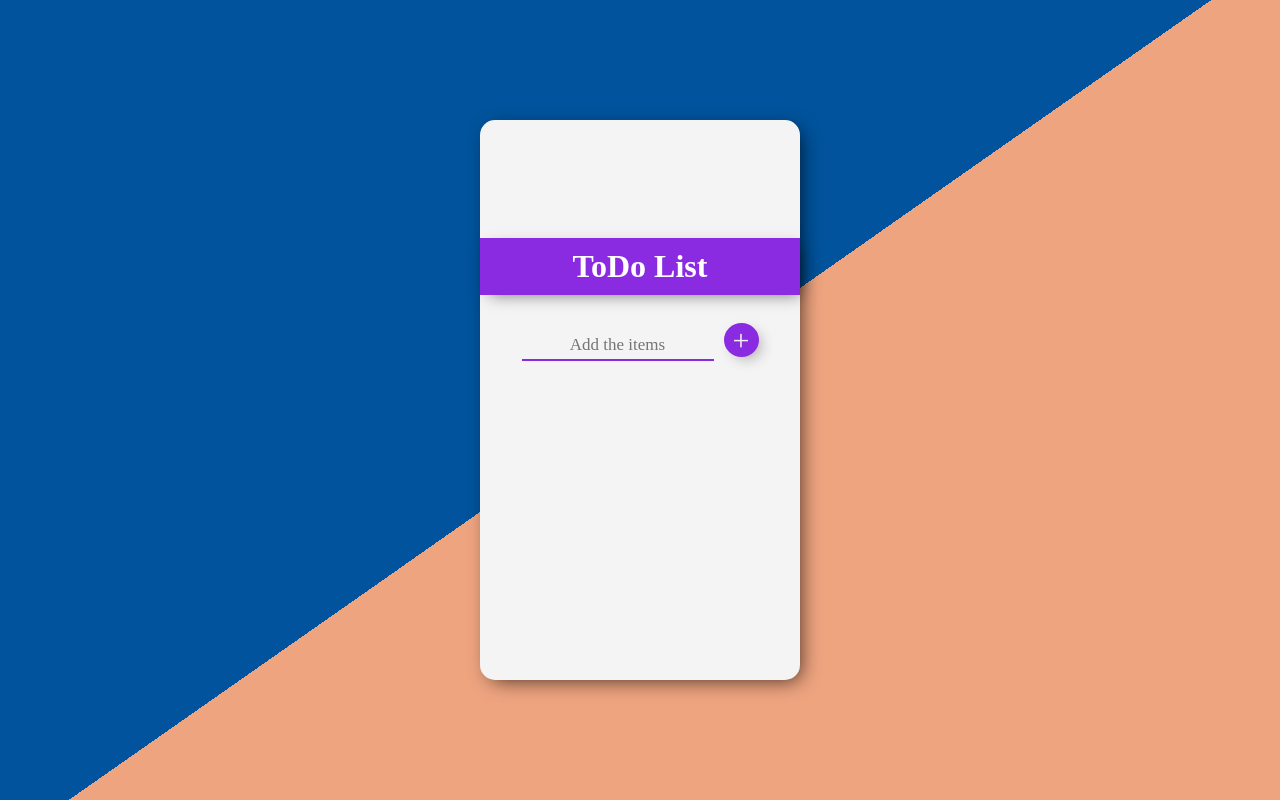
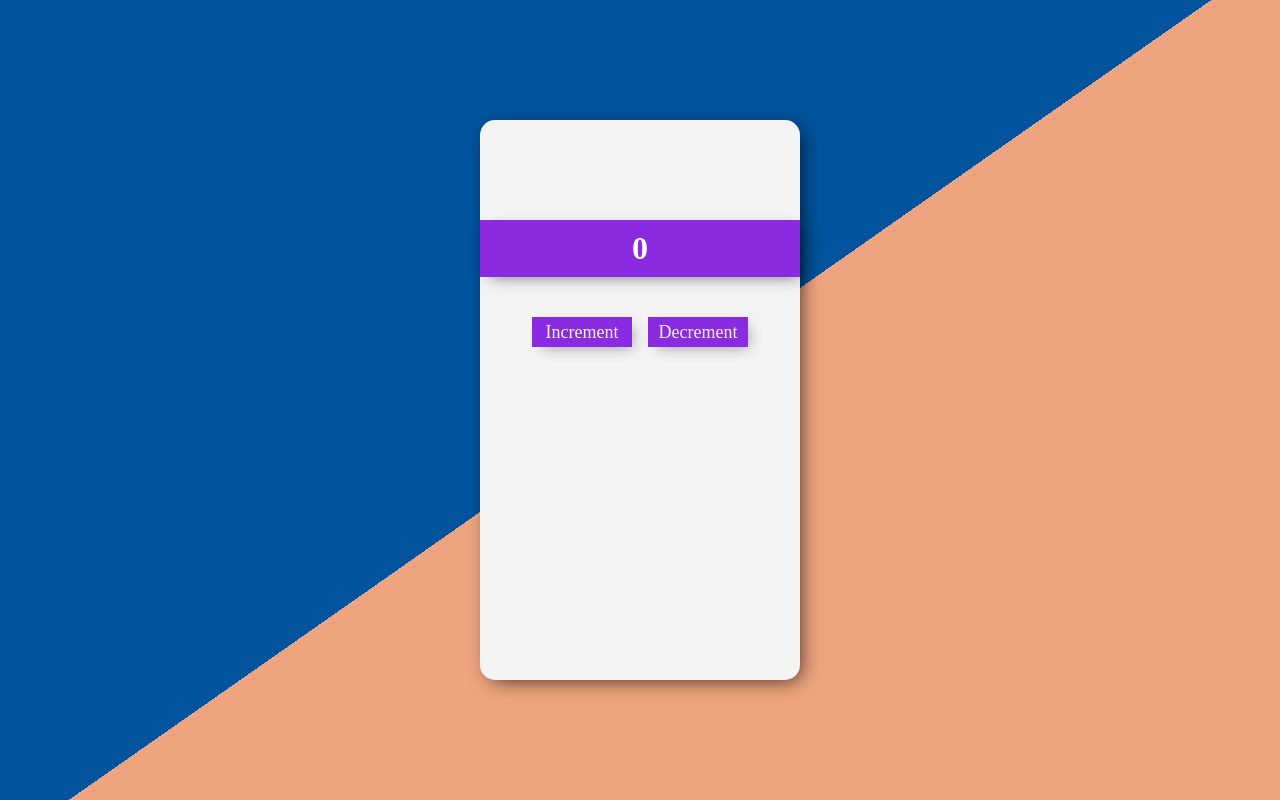
Before and after one commit to Jahanzaib0070/todolist, a React (Vite) app: page / in a window 1280 px wide. Built offline with nearby package versions, Linux system fonts and the light colour scheme.

Commit message:
Update main.jsx

```diff
--- a/src/main.jsx
+++ b/src/main.jsx
@@ -1,9 +1,11 @@
 import React from 'react'
 import ReactDOM from 'react-dom/client'
-import App from './App.jsx'
-import './index.css'
+// import App from './App.jsx'
+import App1 from './App1.jsx'
+// import './index.css'
+import './App1.css'
 ReactDOM.createRoot(document.getElementById('root')).render(
   <React.StrictMode>
-    <App />
+    <App1 />
   </React.StrictMode>,
 )
```
